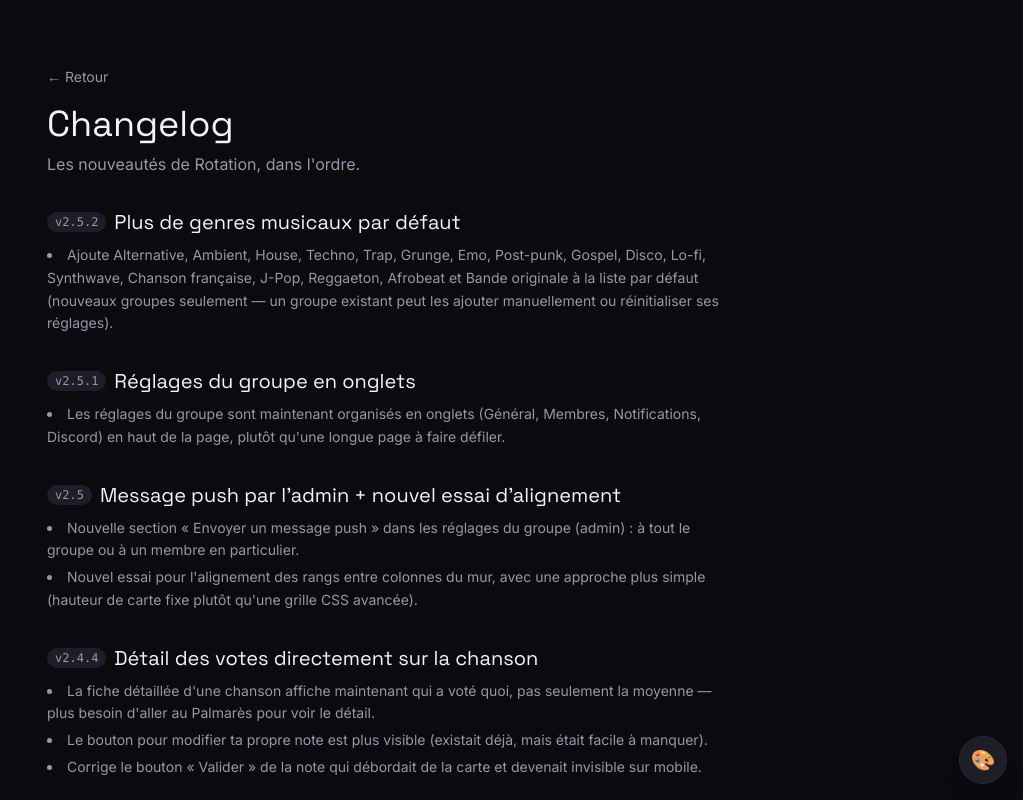
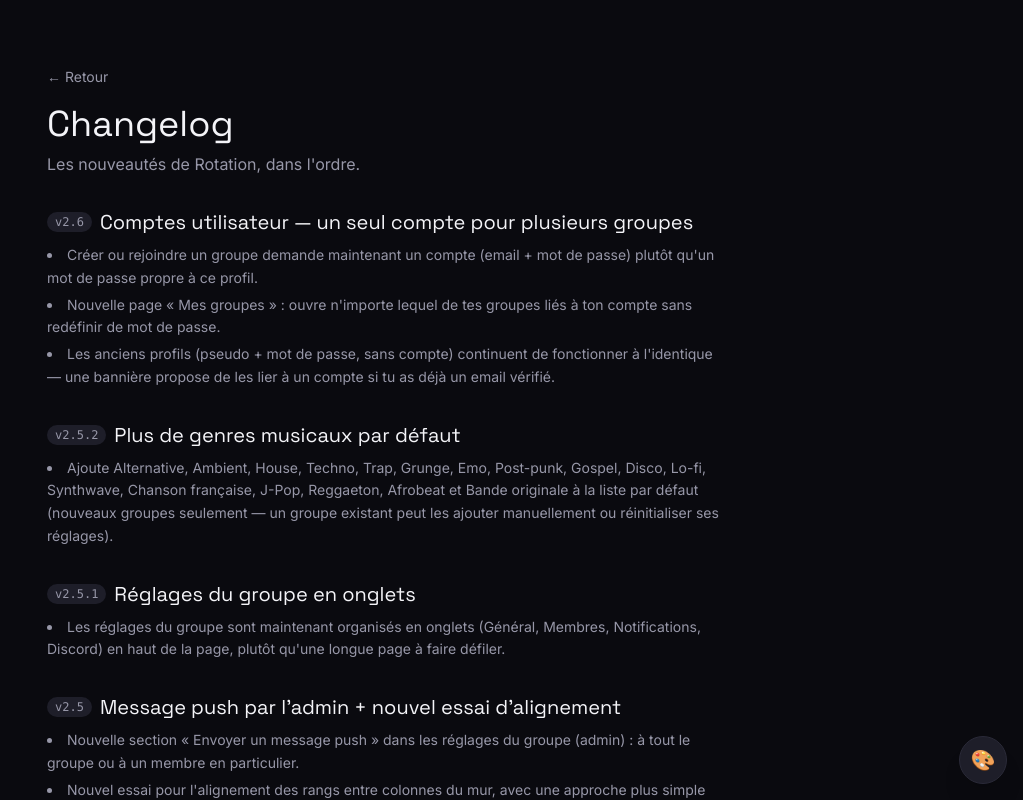
Before and after one commit to madrouin90-gif/rotation, a Next.js app: page /changelog in a window 1280 px wide. Shown: the top 800 px of the page, without its empty margins (257-1280 px from the left). Built offline with nearby package versions, Linux system fonts and the light colour scheme.

Commit message:
Phase 4 — documentation et changelog pour les comptes utilisateur
README : nouvelle section 7 expliquant le modèle compte (users) / profil
de groupe (members), et la page Mes groupes. Entrée changelog 2.6 pour
les utilisateurs.

Co-Authored-By: Claude Sonnet 5 <noreply@anthropic.com>

```diff
--- a/src/app/changelog/page.tsx
+++ b/src/app/changelog/page.tsx
@@ -7,6 +7,15 @@ interface ChangelogEntry {
 }
 
 const ENTRIES: ChangelogEntry[] = [
+  {
+    version: "2.6",
+    title: "Comptes utilisateur — un seul compte pour plusieurs groupes",
+    items: [
+      "Créer ou rejoindre un groupe demande maintenant un compte (email + mot de passe) plutôt qu'un mot de passe propre à ce profil.",
+      "Nouvelle page « Mes groupes » : ouvre n'importe lequel de tes groupes liés à ton compte sans redéfinir de mot de passe.",
+      "Les anciens profils (pseudo + mot de passe, sans compte) continuent de fonctionner à l'identique — une bannière propose de les lier à un compte si tu as déjà un email vérifié.",
+    ],
+  },
   {
     version: "2.5.2",
     title: "Plus de genres musicaux par défaut",
```
Also changed, not shown: 1 other file (tests, documents, lock files or other folders).
